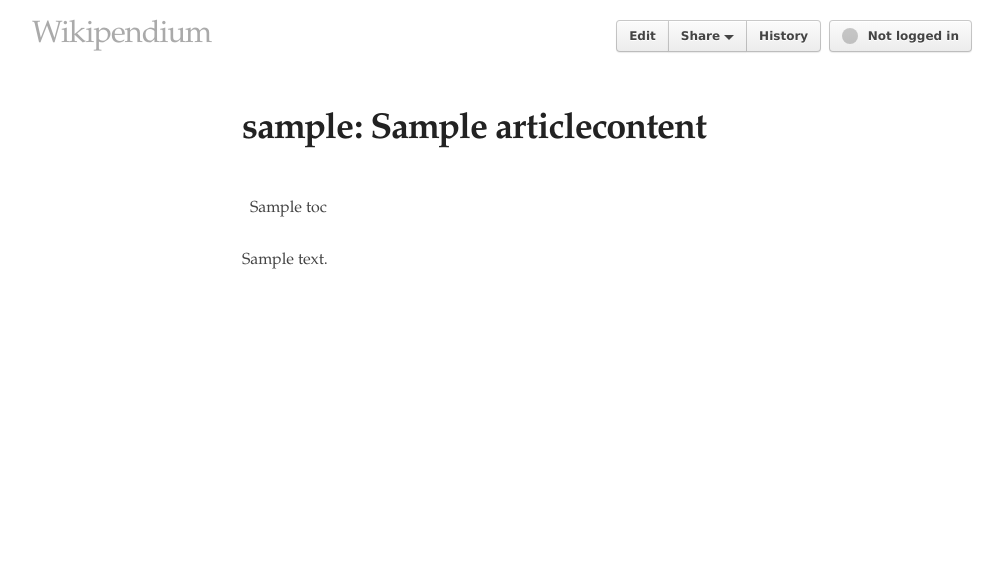
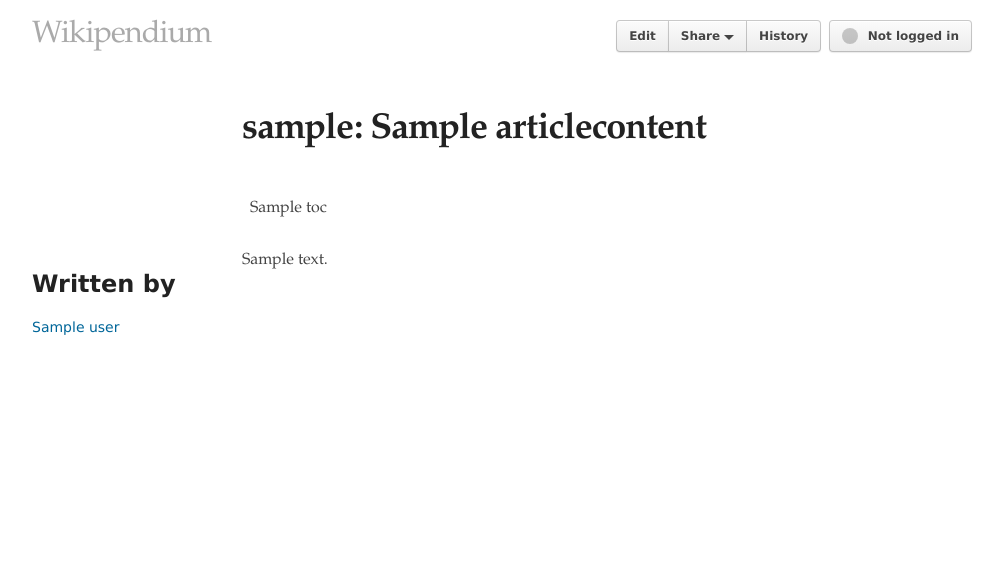
Before and after one commit to wikipendium/wikipendium.no, a Django app: template wikipendium/wiki/templates/article.html in a window 1280 px wide. Shown: the top 578 px of the page, without its empty margins (138-1141 px from the left). Run offline with Django 3.2, Linux system fonts and the light colour scheme; tables that the repository leaves empty hold one stand-in row (values such as "Sample post"); the template is opened without the code that fills it: values that come from a table or form of the project are taken from there, most other values are stand-ins (such as "Sample title", 1, 10 or a date in 2020); parts of the project's set-up code (start-up, migrations or seed data) failed here and were passed over; some libraries are stand-ins or nearby versions.

Commit message:
Added contributor code

```diff
--- a/wikipendium/wiki/models.py
+++ b/wikipendium/wiki/models.py
@@ -19,6 +19,9 @@ class Article(models.Model):
         if '/' in self.slug:
             raise ValidationError('Course code cannot contain slashes')
 
+    def get_contributors(self,lang):
+        return set([ac.edited_by for ac in ArticleContent.objects.filter(article=self, lang=lang)])
+
     def get_newest_content(self, lang='en'):
         return ArticleContent.objects.filter(article=self, lang=lang).order_by('-updated')[:1].get()
 
@@ -37,6 +40,9 @@ class ArticleContent(models.Model):
     def clean(self):
         if '/' in self.title:
             raise ValidationError('Title cannot contain slashes')
+
+    def get_contributors(self):
+        return set([ac.edited_by for ac in ArticleContent.objects.filter(article=self.article, lang=self.lang, updated__lt=self.updated)]) | set([self.edited_by])
 
     def get_full_title(self):
         return self.article.slug+': '+self.title
--- a/wikipendium/wiki/templates/article.html
+++ b/wikipendium/wiki/templates/article.html
@@ -26,4 +26,15 @@
     {{ content }}
 {% endautoescape %}
 </div>
+
+<div class=contributors>
+    <h2>Written by</h2>
+    {% for user in contributors %}
+        <div>
+            <a href=/users/{{user.username}}>
+                {{ user.get_full_name }}
+            </a>
+        </div>
+    {% endfor %}
+</div>
 {% endblock %}
--- a/wikipendium/wiki/views.py
+++ b/wikipendium/wiki/views.py
@@ -52,11 +52,14 @@ def article(request, slug, lang="en"):
     except:
         return HttpResponseRedirect("/" + slug+ "/" + lang + '/edit')
 
+    contributors = articleContent.get_contributors()
+
     content = markdown(articleContent.content, extras=["toc", "wiki-tables"], safe_mode=True)
     return render(request, 'article.html', {
         "content": content,
         "toc": (content.toc_html or "").replace('<ul>','<ol>').replace('</ul>','</ol>'),
         "articleContent": articleContent,
+        'contributors': contributors,
         #"share_url": request.META['HTTP_REFERER'] + request.get_full_path()[1:],
         })
 
```
